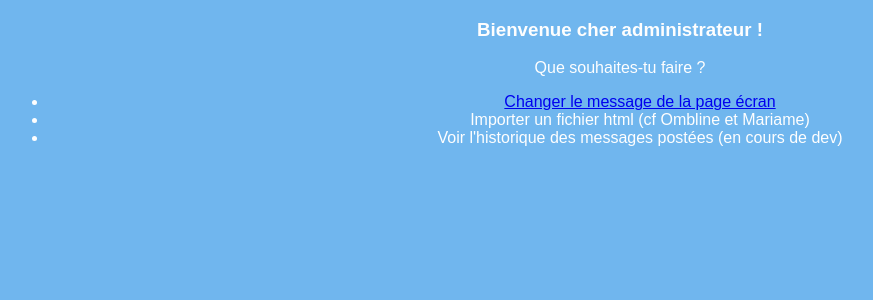
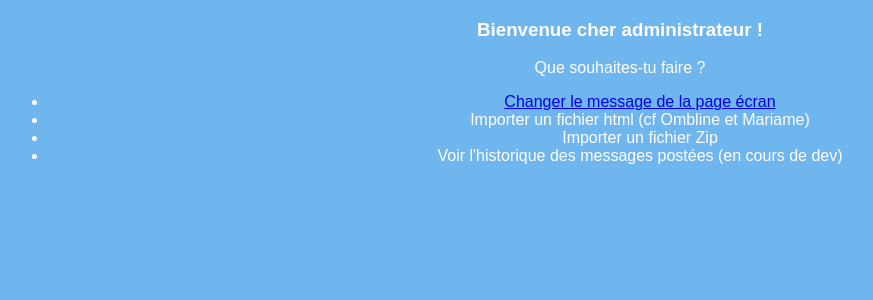
Before and after one commit to vianmora/Projet_ecrans, a Node project: template views/Admin.ejs in a window 1280 px wide. Shown: the part 228-528 px from the top of the page, without its empty margins (20-893 px from the left). Run offline with Node 20 templates, Linux system fonts and the light colour scheme; the template is opened without the code that fills it, so the values that code supplies are empty.

Commit message:
ajout de modules

```diff
--- a/package.json
+++ b/package.json
@@ -7,6 +7,7 @@
   },
   "dependencies": {
     "body-parser": "^1.18.2",
+    "ejs": "^2.5.8",
     "express": "^4.16.3",
     "nodemailer": "^4.6.4"
   }
--- a/views/Admin.ejs
+++ b/views/Admin.ejs
@@ -21,6 +21,7 @@
 				<ul>
 					<li><a href = "/Nouveau-message">Changer le message de la page écran </a></li>
 					<li><a>Importer un fichier html (cf Ombline et Mariame) </a></li>
+					<li><a>Importer un fichier Zip </a></li>
 					<li><a>Voir l'historique des messages postées (en cours de dev)</a></li>
 				</ul>
 			</p>
```
Also changed, not shown: 1 other file.
